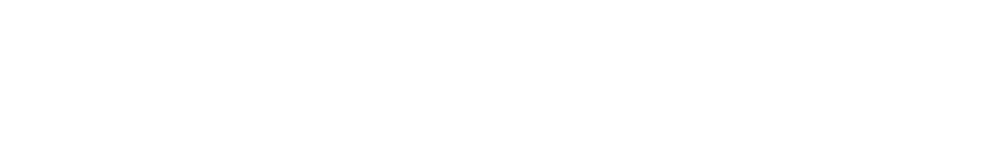
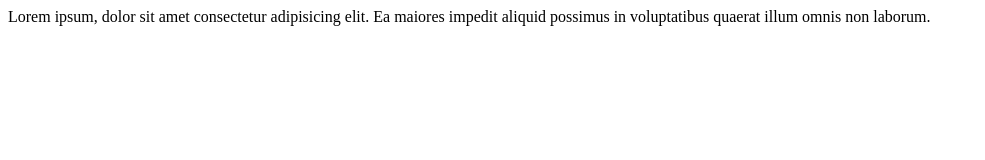
Before and after one commit to Sunil8090/choice_rice, a plain HTML site: page product_page/product.html in a window 1280 px wide. Shown: the whole page, without its empty margins (0-985 px from the left). Drawn offline with Linux system fonts and the light colour scheme.

Commit message:
created a new branch

```diff
--- a/product_page/product.html
+++ b/product_page/product.html
@@ -6,6 +6,8 @@
     <title>Document</title>
 </head>
 <body>
-
+    <div class="container">
+        Lorem ipsum, dolor sit amet consectetur adipisicing elit. Ea maiores impedit aliquid possimus in voluptatibus quaerat illum omnis non laborum.
+    </div>
 </body>
 </html>
```
